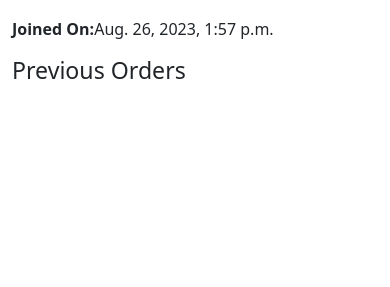
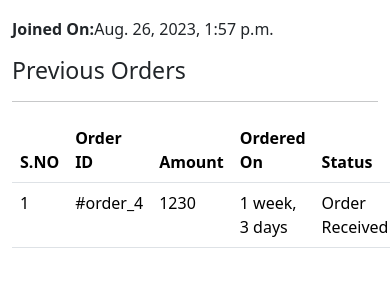
Before and after one commit to Zenzo41/ecomproject, a Django app: template templates/customerprofile.html in a window 390 px wide. Shown: the part 260-547 px from the top of the page. Run offline with Django 4.2, Linux system fonts and the light colour scheme; the template is opened without the code that fills it: values that come from a table or form of the project are taken from there, others are empty; data comes from the database, SQL or seed files in the repository; both versions use the stored data as it was after the commit.

Commit message:
customerpage not rendering order details

```diff
--- a/templates/customerprofile.html
+++ b/templates/customerprofile.html
@@ -5,7 +5,7 @@
 {% block content %}
 <div class="container">
     <div class="row">
-        <div class="col-md-6">
+        <div class="col-md-4">
             <h3>Detail Information</h3>
             <p><span style="font-weight:bold;">Name:</span>{{customer.full_name}}</p>
             <p><span style="font-weight:bold;">Username:</span>{{customer.user.username}}</p>
@@ -13,8 +13,33 @@
             <p><span style="font-weight:bold;">Address:</span>{{customer.user.address}}</p>
             <p><span style="font-weight:bold;">Joined On:</span>{{customer.joined_on}}</p>
         </div>
-        <div class="col-md-6">
+        <div class="col-md-8">
             <h3>Previous Orders</h3>
+            <hr/>
+            <table class="table">
+                <thead>
+                    <tr>
+                        <th>S.NO</th>
+                        <th>Order ID</th>
+                        <th>Amount</th>
+                        <th>Ordered On</th>
+                        <th>Status</th>
+                    </tr>
+                </thead>
+
+                <tbody>
+                    {% for ord in orders %}
+                    <tr>
+                        <td>{{forloop.counter}}</td>
+                        <td>#order_{{ord.id}}</td>
+                        <td>{{ord.total}}</td>
+                        <td>{{ord.created_at|timesince}}</td>
+                        <td>{{ord.order_status}}</td>
+                    </tr>
+
+                    {% endfor %}
+                </tbody>
+            </table>
         </div>
     </div>
 </div>
```
Also changed, not shown: db.sqlite3.
